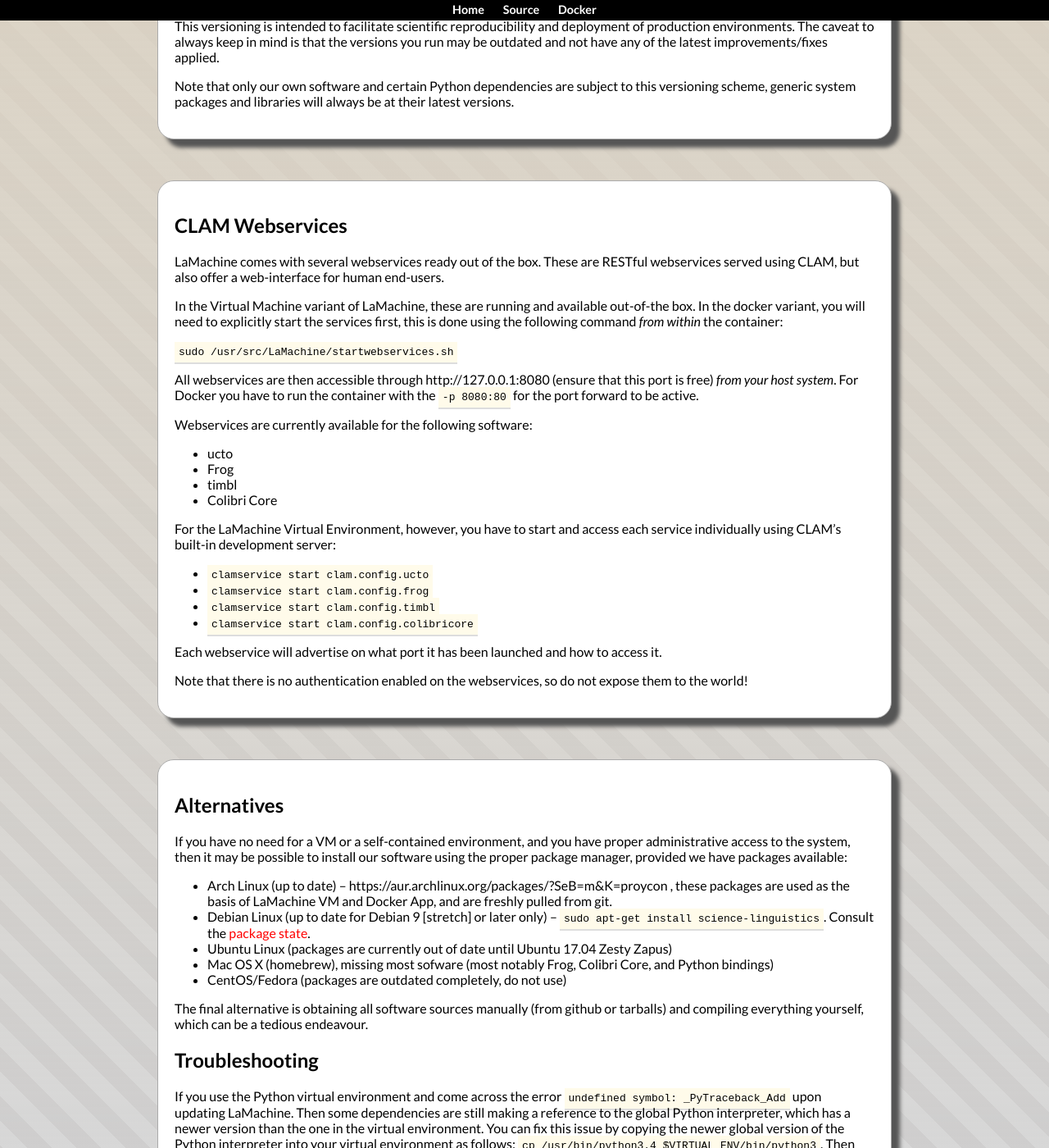
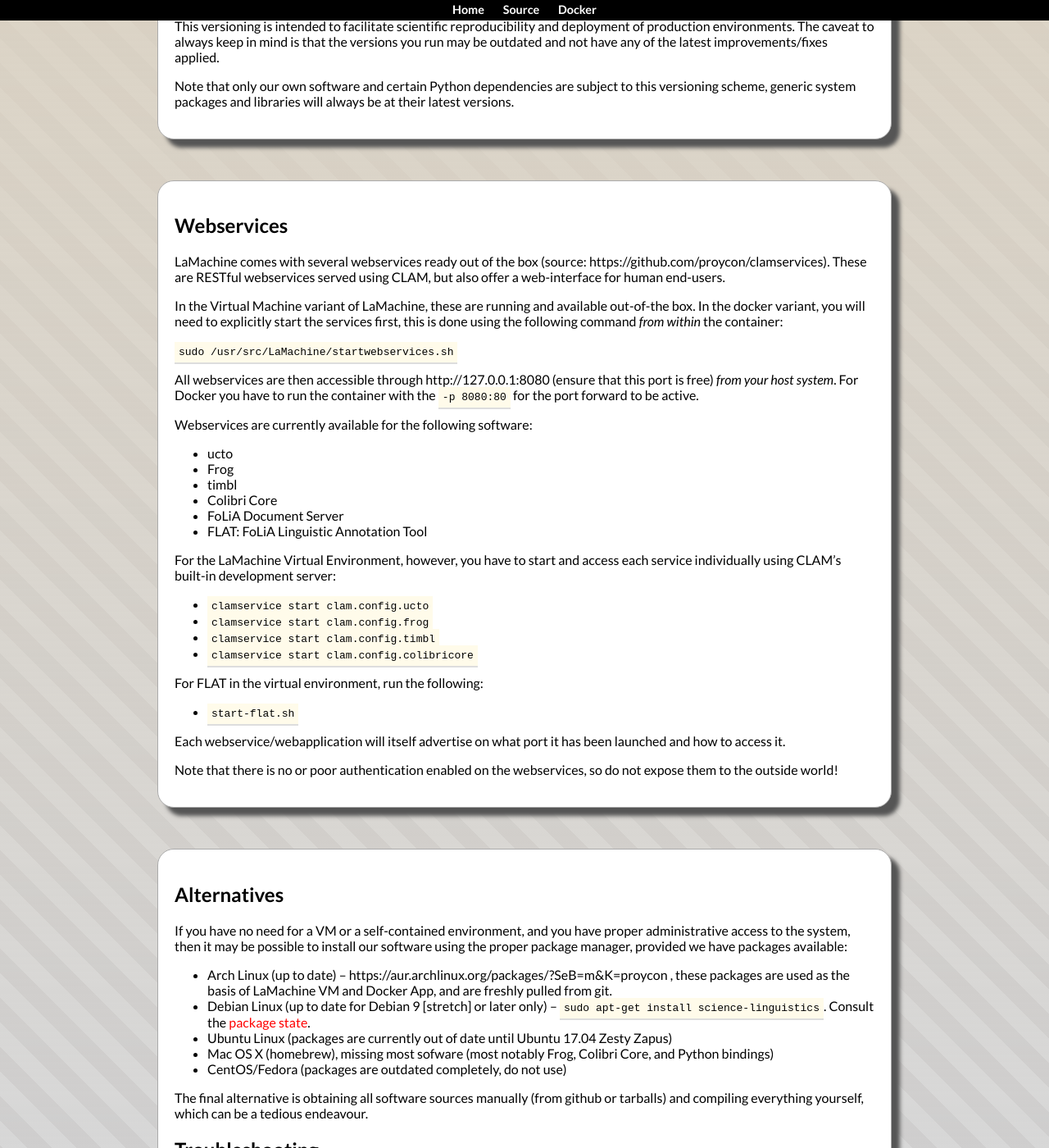
Before and after one commit to proycon/LaMachine, a Jekyll site: the page built from index.md, in a window 1280 px wide and 1400 px high, scrolled down 4934 px. Shown: the whole window at 82% size. Built offline with Jekyll 4.4.1, drawn with Linux system fonts in a browser that asks for light colours.

Commit message:
update website

```diff
--- a/index.md
+++ b/index.md
@@ -256,12 +256,12 @@
 
 {::options parse_block_html="true" /}
 <section>
-CLAM Webservices
+Webservices
 ==================
 
-LaMachine comes with several webservices ready out of the box. These are
-RESTful webservices served using CLAM, but also offer a web-interface for human
-end-users.
+LaMachine comes with several webservices ready out of the box (source:
+https://github.com/proycon/clamservices). These are RESTful webservices served
+using CLAM, but also offer a web-interface for human end-users.
 
 In the Virtual Machine variant of LaMachine, these are running and available out-of-the
 box. In the docker variant, you will need to explicitly start the services
@@ -279,6 +279,8 @@
  * Frog
  * timbl
  * Colibri Core
+ * FoLiA Document Server
+ * FLAT: FoLiA Linguistic Annotation Tool
 
 For the LaMachine Virtual Environment, however, you have to start and access each
 service individually using CLAM's built-in development server:
@@ -288,11 +290,14 @@
  * ``clamservice start clam.config.timbl``
  * ``clamservice start clam.config.colibricore``
 
-Each webservice will advertise on what port it has been launched and how to
+For FLAT in the virtual environment, run the following:
+ * ``start-flat.sh``
+
+Each webservice/webapplication will itself advertise on what port it has been launched and how to
 access it.
 
-Note that there is no authentication enabled on the webservices, so do not
-expose them to the world!
+Note that there is no or poor authentication enabled on the webservices, so do not
+expose them to the outside world!
 </section>
 
 {::options parse_block_html="true" /}
```
